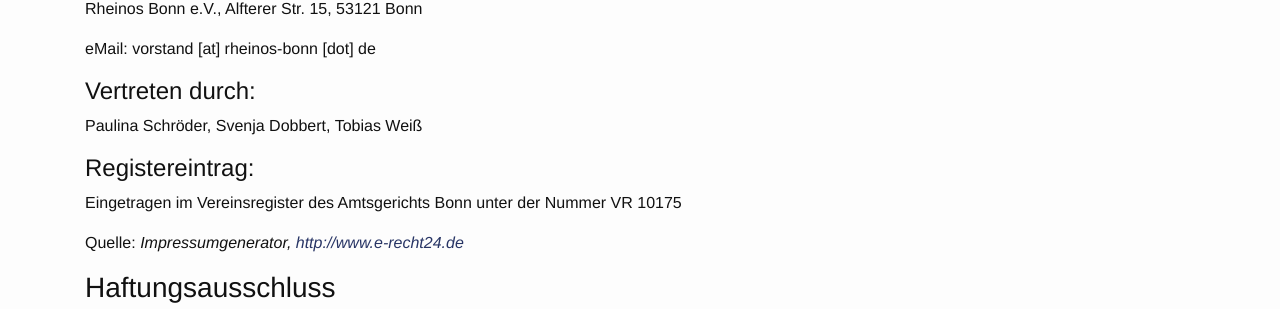
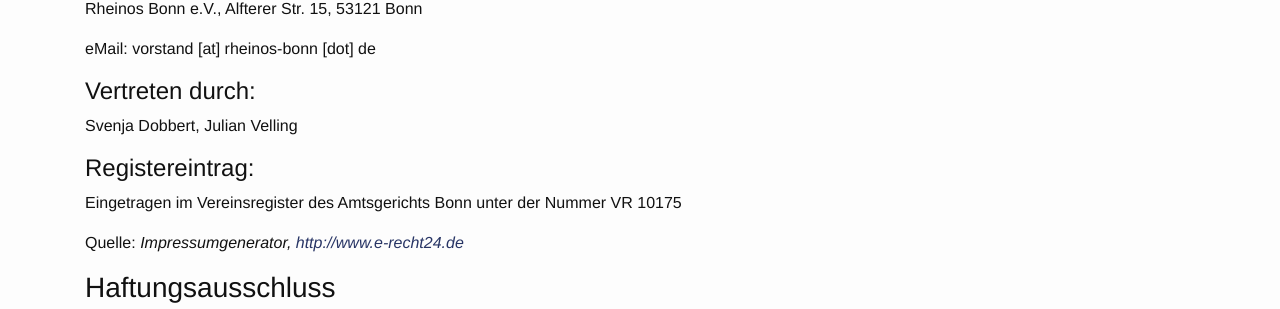
Before and after one commit to rheinos/rheinos.github.io, a Jekyll site: the page built from pages/impressum.md, in a window 1280 px wide. Shown: the part 222-531 px from the top of the page. Built offline with Jekyll 4.4.1, drawn with Linux system fonts in a browser that asks for light colours; nearby versions of some CDN libraries.

Commit message:
change impressum vorstand

```diff
--- a/pages/impressum.md
+++ b/pages/impressum.md
@@ -13,7 +13,7 @@ eMail: vorstand [at] rheinos-bonn [dot] de
 
 #### Vertreten durch:
 
-Paulina Schröder, Svenja Dobbert, Tobias Weiß
+Svenja Dobbert, Julian Velling
 
 #### Registereintrag:
 
```
